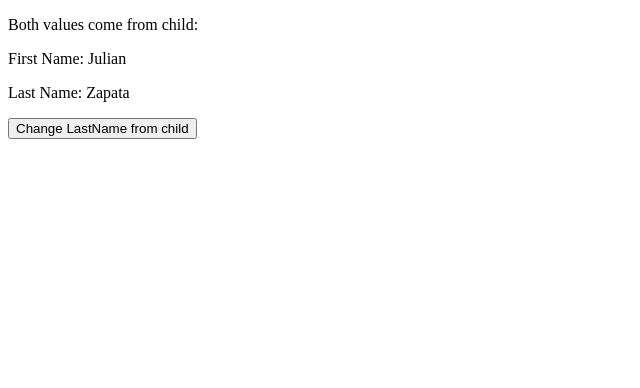
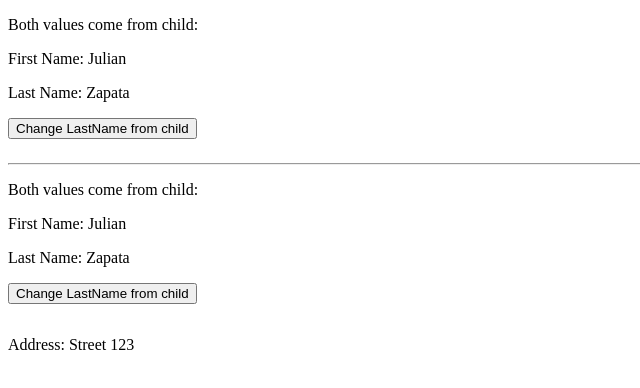
Before and after one commit to julianandreszb/vue-js-certification, a Vue app: page / in a window 1280 px wide. Shown: the top 388 px of the page, without its empty margins (0-640 px from the left). Built offline with nearby package versions, Linux system fonts and the light colour scheme.

Commit message:
Save progress: scoped slots (share props with parent)

```diff
--- a/src/components/Component/Slot/ScopedSlots/ChildScopedSlot.vue
+++ b/src/components/Component/Slot/ScopedSlots/ChildScopedSlot.vue
@@ -7,9 +7,14 @@ const theLastName = ref('Zapata')
 <template>
   <div>
     <slot :firstName="`Julian`" :lastName="theLastName"></slot>
-    <button @click="() => (theLastName = 'LastName was changed :D')">
+    <button
+      @click="() => (theLastName = 'LastName was changed :D')"
+      :style="{ marginBottom: '1rem' }"
+    >
       Change LastName from child
     </button>
+    <br />
+    <slot v-if="$slots.address" name="address" :addressOne="`Street 123`"></slot>
   </div>
 </template>
 
--- a/src/components/Component/Slot/ScopedSlots/ChildScopedSlotParentWrapper.vue
+++ b/src/components/Component/Slot/ScopedSlots/ChildScopedSlotParentWrapper.vue
@@ -8,6 +8,19 @@ import ChildSlotScoped from '@/components/Component/Slot/ScopedSlots/ChildScoped
     <p>{{ `First Name: ${slotProps.firstName}` }}</p>
     <p>{{ `Last Name: ${slotProps.lastName}` }}</p>
   </ChildSlotScoped>
+  <hr />
+
+  <!-- OR with named slots-->
+  <ChildSlotScoped>
+    <template #default="{ firstName, lastName }">
+      <p>Both values come from child:</p>
+      <p>{{ `First Name: ${firstName}` }}</p>
+      <p>{{ `Last Name: ${lastName}` }}</p>
+    </template>
+    <template #address="{ addressOne }">
+      <p>Address: {{ addressOne }}</p>
+    </template>
+  </ChildSlotScoped>
 </template>
 
 <style scoped></style>
```
